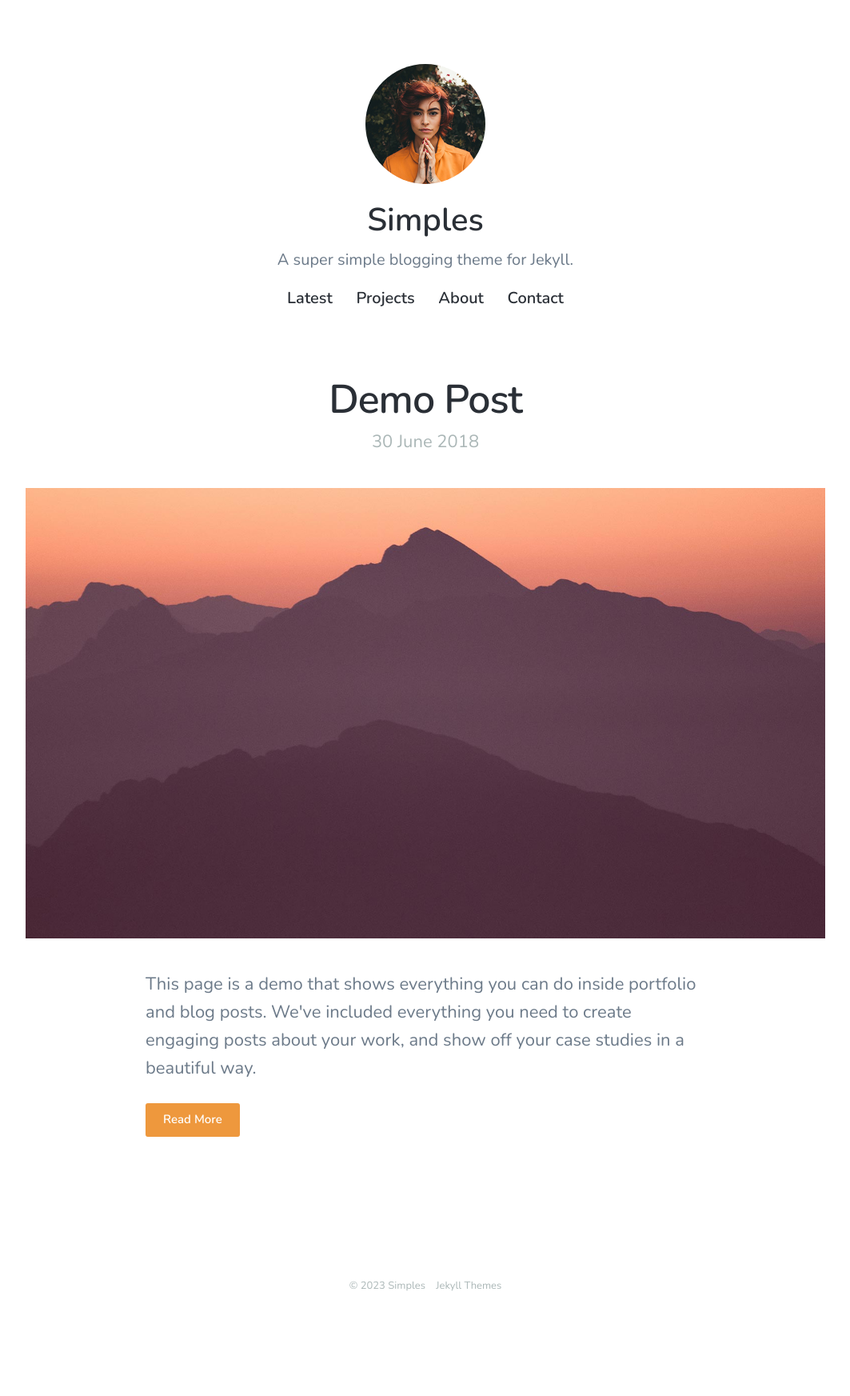
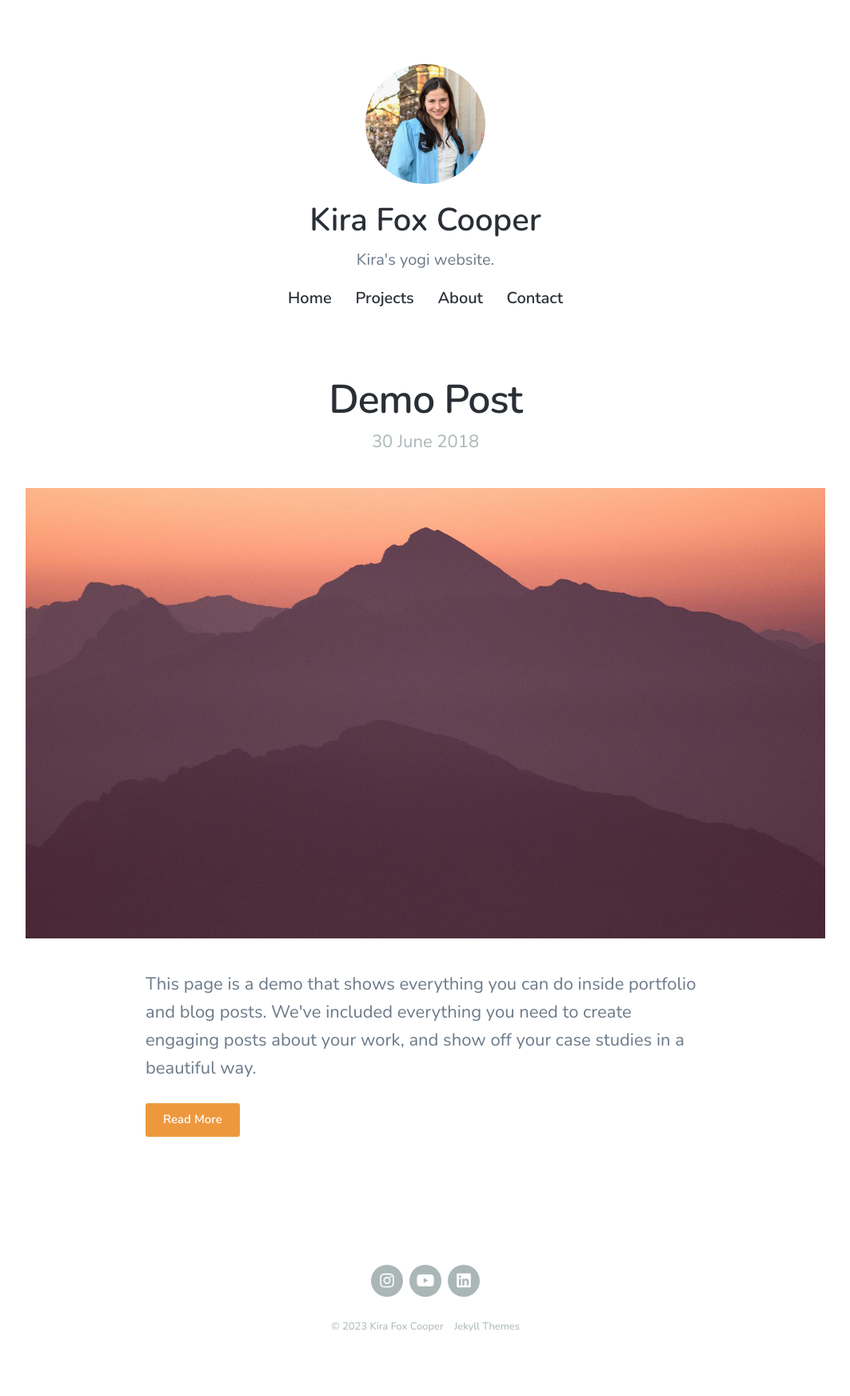
Before and after one commit to elanjcoop/kirafoxcooper.github.io, a Jekyll site: the page built from index.html, in a window 1280 px wide. Shown: the whole page at 80% size, without its empty margins (108-1171 px from the left). Built offline with Jekyll 4.4.1, drawn with Linux system fonts in a browser that asks for light colours; nearby versions of some CDN libraries; the list of posts is cut into pages by our own code; before the commit the page ends 1694 px from its top, so only the background shows below that.

Commit message:
Updated image & contact

```diff
--- a/_data/settings.yml
+++ b/_data/settings.yml
@@ -1,16 +1,16 @@
 basic_settings:
-  site_title: Simples
-  site_tagline: A super simple blogging theme for Jekyll.
+  site_title: Kira Fox Cooper
+  site_tagline: Kira's yogi website.
   favicon_image: /images/favicon.png
 
 header_settings:
-  avatar_image: /images/avatar.jpg
+  avatar_image: /images/kirafox.jpeg
   logo_image:
   logo_width: 200
 
 menu_settings:
   menu_items:
-    - title: 'Latest'
+    - title: 'Home'
       url: '/'
     - title: 'Projects'
       url: '/projects/'
@@ -23,7 +23,7 @@ grid_settings:
   grid_spacing: 10
 
 contact_settings:
-  form_action: ''
+  form_action: 'https://formspree.io/f/xeqbkpyj'
   confirmation_url: '/thanks'
   email_subject: 'Contact form submission'
   send_button_text: 'Send Message'
@@ -31,9 +31,9 @@ contact_settings:
 social_settings:
   facebook_url: ''
   twitter_url: ''
-  instagram_url: ''
+  instagram_url: 'https://www.instagram.com/trendyandbendy/'
   snapchat_url: ''
-  youtube_url: ''
+  youtube_url: 'https://www.youtube.com/@kirafoxyoga5370'
   google-plus_url: ''
   vimeo_url: ''
   pinterest_url: ''
@@ -54,7 +54,7 @@ social_settings:
   soundcloud_url: ''
   spotify_url: ''
   bandcamp_url: ''
-  linkedin_url: ''
+  linkedin_url: 'https://www.linkedin.com/in/kira-fox/'
 
 color_settings:
   background_color: '#ffffff'
```
Also changed, not shown: images/favicon.png, images/kirafox.jpeg (added).
